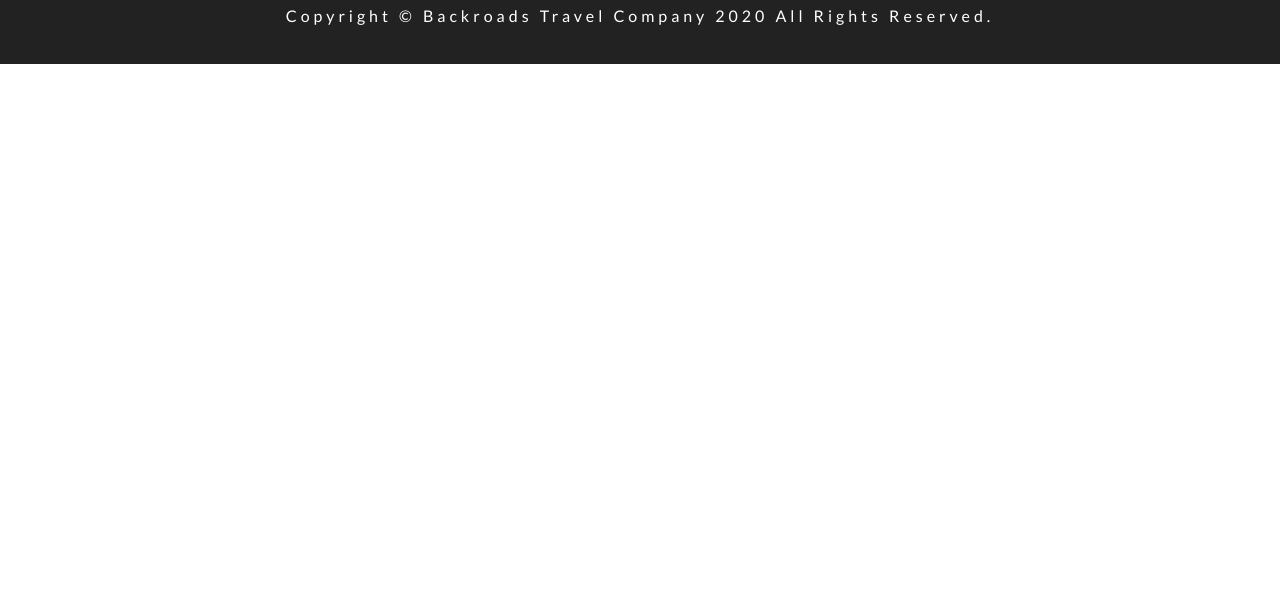
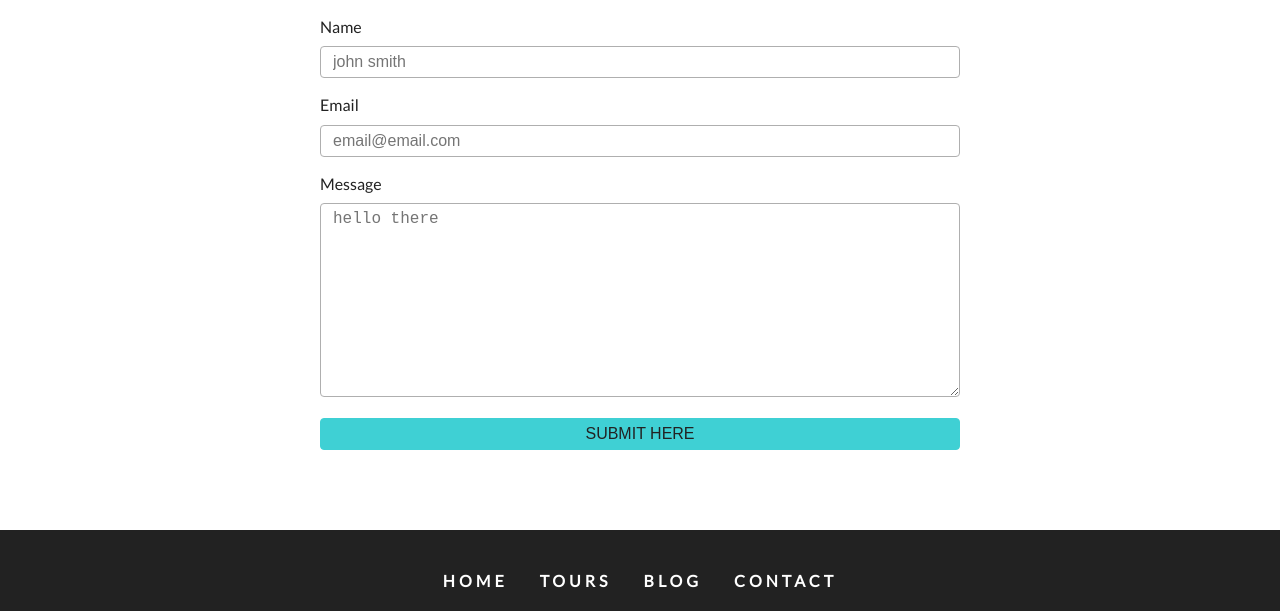
Before and after one commit to SarthakC/backroads-travel-agency-gatsby-project, a Gatsby site: page /contact in a window 1280 px wide. Shown: the part 679-1290 px from the top of the page. Before the commit the page ends 800 px from the top, so only its background shows below. Built offline with nearby package versions, Linux system fonts and the light colour scheme; Gatsby itself is replaced by a stand-in of ours.

Commit message:
[added] contact form to contact page

```diff
--- /dev/null
+++ b/src/components/Contact/Contact.jsx
@@ -0,0 +1,56 @@
+import React from "react"
+
+import Title from "../Title/Title"
+
+import styles from "./Contact.module.css"
+
+const Contact = () => {
+  return (
+    <section className={styles.contact}>
+      <Title title="contact" subtitle="us" />
+      <div className={styles.center}>
+        <form className={styles.form}>
+          <div>
+            <label htmlFor="name">name</label>
+            <input
+              type="text"
+              name="name"
+              id="name"
+              className={styles.formControl}
+              placeholder="john smith"
+            />
+          </div>
+          <div>
+            <label htmlFor="email">email</label>
+            <input
+              type="email"
+              name="email"
+              id="email"
+              className={styles.formControl}
+              placeholder="email@email.com"
+            />
+          </div>
+          <div>
+            <label htmlFor="message">message</label>
+            <textarea
+              name="message"
+              id="message"
+              rows="10"
+              className={styles.formControl}
+              placeholder="hello there"
+            />
+          </div>
+          <div>
+            <input
+              type="submit"
+              value="submit here"
+              className={styles.submit}
+            />
+          </div>
+        </form>
+      </div>
+    </section>
+  )
+}
+
+export default Contact
--- a/src/pages/contact.jsx
+++ b/src/pages/contact.jsx
@@ -3,11 +3,13 @@ import { graphql } from "gatsby"
 
 import Layout from "../components/Layout/Layout"
 import StyledHero from "../components/StyledHero/StyledHero"
+import Contact from "../components/Contact/Contact"
 
 const contact = ({ data }) => {
   return (
     <Layout>
       <StyledHero img={data.connectBcg.childImageSharp.fluid} />
+      <Contact />
     </Layout>
   )
 }
```
Also changed, not shown: src/components/Contact/Contact.module.css (renamed from src/css/contact.module.css).
